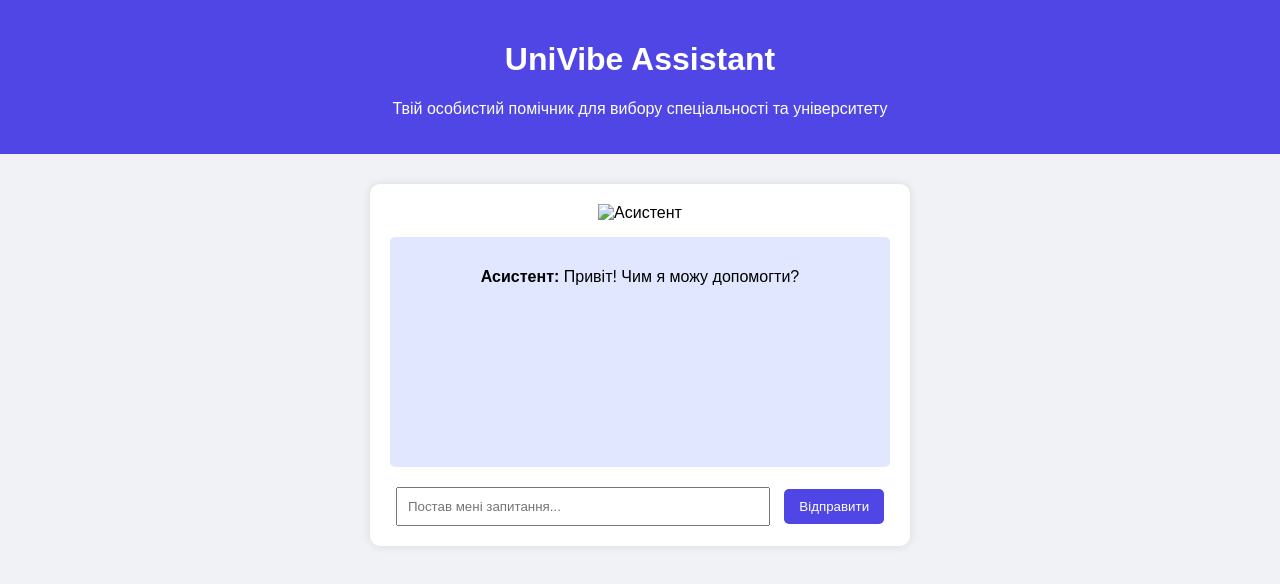
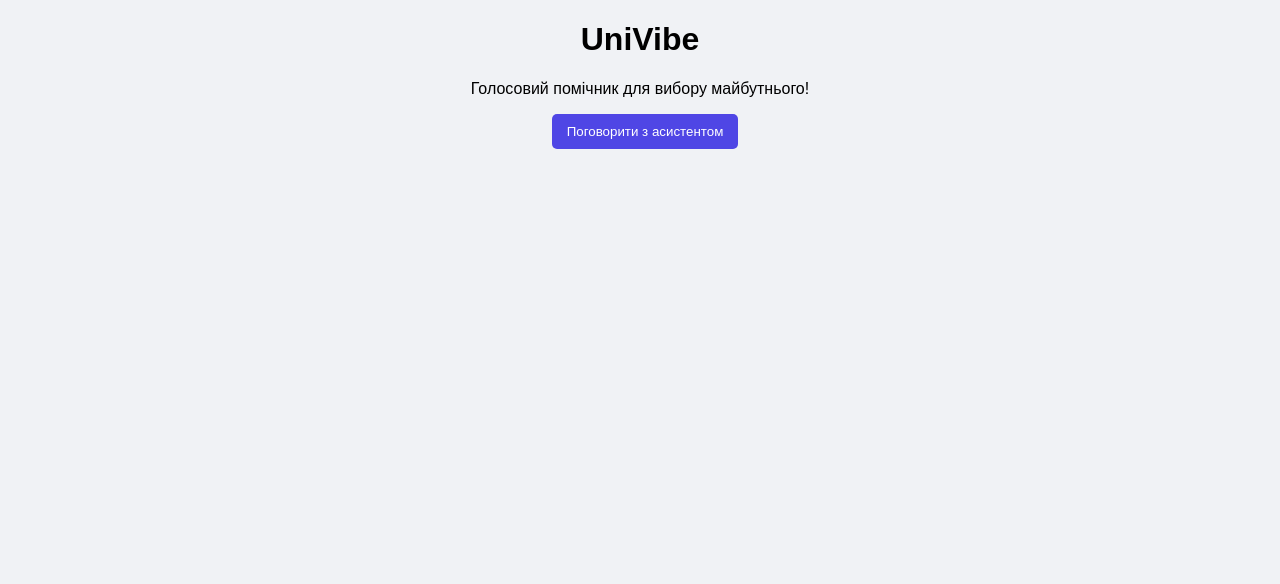
Before and after one commit to Sonya47honda/UniVibe, a plain HTML site: page index.html in a window 1280 px wide. Drawn offline with Linux system fonts and the light colour scheme.

Commit message:
Update index.html

```diff
--- a/index.html
+++ b/index.html
@@ -1,28 +1,17 @@
 <!DOCTYPE html>
 <html lang="uk">
 <head>
-    <meta charset="UTF-8">
-    <meta name="viewport" content="width=device-width, initial-scale=1.0">
-    <title>UniVibe Assistant</title>
-    <link rel="stylesheet" href="style.css">
+  <meta charset="UTF-8">
+  <meta name="viewport" content="width=device-width, initial-scale=1">
+  <title>UniVibe Асистент</title>
+  <link rel="stylesheet" href="style.css">
 </head>
 <body>
-    <header>
-        <h1>UniVibe Assistant</h1>
-        <p>Твій особистий помічник для вибору спеціальності та університету</p>
-    </header>
+  <h1>UniVibe</h1>
+  <p>Голосовий помічник для вибору майбутнього!</p>
 
-    <main>
-        <div class="assistant">
-            <img src="assistant.png" alt="Асистент" class="assistant-avatar">
-            <div class="chat-box" id="chatBox">
-                <p><strong>Асистент:</strong> Привіт! Чим я можу допомогти?</p>
-            </div>
-            <input type="text" id="userInput" placeholder="Постав мені запитання...">
-            <button onclick="sendMessage()">Відправити</button>
-        </div>
-    </main>
+  <button onclick="startAssistant()">Поговорити з асистентом</button>
 
-    <script src="script.js"></script>
+  <script src="script.js"></script>
 </body>
 </html>
```
